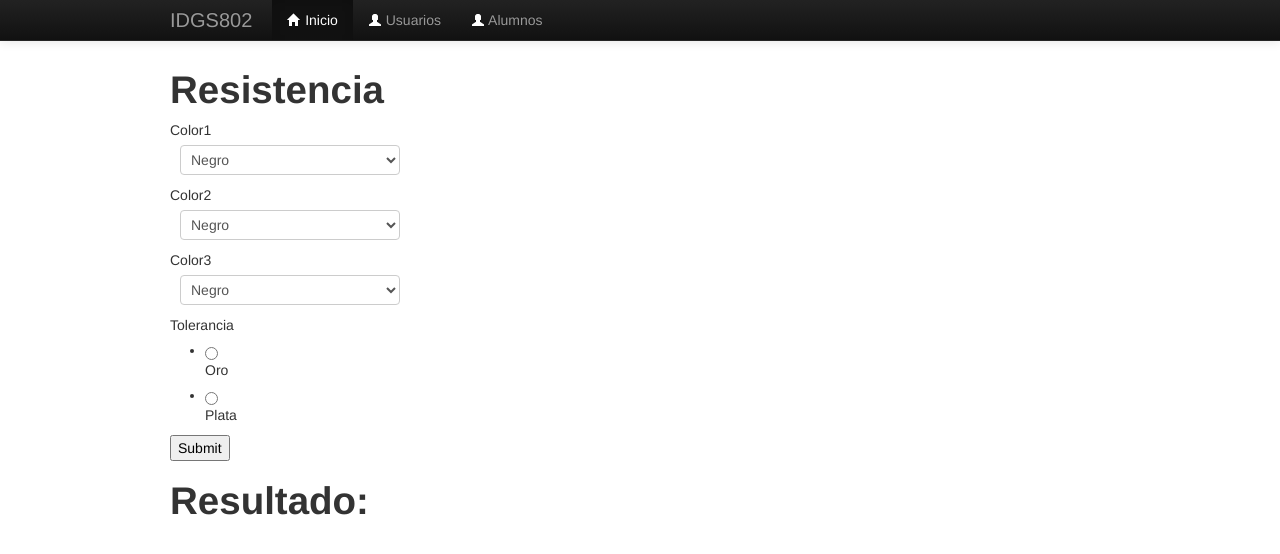
After one commit to IDGS-802-21000455/Practicas-Parcial1-IDGS802, a Flask app: page /resistencia in a window 1280 px wide. The commit adds this page. Shown: the top 554 px of the page. Run offline with Flask 3, Linux system fonts and the light colour scheme; some libraries are stand-ins or nearby versions.

Commit message:
DAJC-ExamenResistencia-12/02/24

```diff
--- a/forms.py
+++ b/forms.py
@@ -7,3 +7,15 @@ class UserForm(Form):
     num2=IntegerField("num2")
     num3=IntegerField("num3")
     num4=IntegerField("num4")
+
+class ResistenciaForm(Form):
+    color1=SelectField(choices=[('Negro','Negro'),('Cafe', 'Cafe'),('Rojo','Rojo'),('Naranja','Naranja')
+                                ,('Amarillo','Amarillo'),('Verde','Verde'),('Azul','Azul'),('Morado','Morado')
+                                ,('Gris','Gris'),('Blanco','Blanco')])
+    color2=SelectField(choices=[('Negro','Negro'),('Cafe', 'Cafe'),('Rojo','Rojo'),('Naranja','Naranja')
+                                ,('Amarillo','Amarillo'),('Verde','Verde'),('Azul','Azul'),('Morado','Morado')
+                                ,('Gris','Gris'),('Blanco','Blanco')])
+    color3=SelectField(choices=[('Negro','Negro'),('Cafe', 'Cafe'),('Rojo','Rojo'),('Naranja','Naranja')
+                                ,('Amarillo','Amarillo'),('Verde','Verde'),('Azul','Azul'),('Morado','Morado')
+                                ,('Gris','Gris'),('Blanco','Blanco')])
+    tolerancia=RadioField('Tolerancia',choices=[('Oro','Oro'),('Plata','Plata')])
--- /dev/null
+++ b/main.py
@@ -0,0 +1,152 @@
+from flask import Flask,request,render_template
+from math import sqrt
+import forms
+
+
+app=Flask(__name__)
+
+@app.route("/")
+def index():
+    return render_template('distancia.html', form=forms.UserForm())
+
+@app.route("/distancia", methods=["GET", "POST"])
+def distancia():
+    distancia_form = forms.UserForm(request.form)
+    res = 0
+
+    if request.method == 'POST' and distancia_form.validate():
+        x1 = distancia_form.num1.data
+        y1 = distancia_form.num2.data
+        x2 = distancia_form.num3.data
+        y2 = distancia_form.num4.data
+
+
+        distancia = sqrt((x2 - x1)**2 + (y2 - y1)**2)
+
+
+        res = distancia
+
+        return render_template('distancia.html', form=distancia_form, res=res)
+
+    return render_template('distancia.html', form=distancia_form, res=res)
+
+
+
+
+
+@app.route("/resultado", methods=["GET", "POST"])
+def resultado():
+    resultado = None  # Inicializa resultado con un valor predeterminado
+
+    if request.method == "POST":
+        num1 = int(request.form.get("n1"))
+        num2 = int(request.form.get("n2"))
+
+        # Obtener la opción seleccionada del radio button
+        opcion = request.form.get("radioOption")
+
+        # Realizar la operación adecuada según la opción seleccionada
+        if opcion == "suma":
+            resultado = num1 + num2
+        elif opcion == "resta":
+            resultado = num1 - num2
+        elif opcion == "multi":
+            resultado = num1 * num2
+        elif opcion == "div":
+            resultado = num1 / num2
+
+    return render_template("formulario.html", resultado=resultado)
+
+
+
+resistencia_colores = {
+    'Negro': 0,
+    'Cafe': 1,
+    'Rojo': 2,
+    'Naranja': 3,
+    'Amarillo': 4,
+    'Verde': 5,
+    'Azul': 6,
+    'Morado': 7,
+    'Gris': 8,
+    'Blanco': 9
+}
+
+tolerancia_colores = {
+    'Oro': 5,
+    'Plata': 10
+}
+
+def calcular_ResistenciaValor(color1, color2, color3):
+    valor = (resistencia_colores[color1] * 10 + resistencia_colores[color2]) * 10 ** resistencia_colores[color3]
+    return valor
+
+
+def calcular_Tolerancia(tolerancia):
+    return tolerancia_colores[tolerancia]
+
+@app.route("/resistencia", methods=["GET", "POST"])
+def resistencia():
+    resistencia_form = forms.ResistenciaForm(request.form)
+    resultado_resistencia = 0
+    minvalor = 0
+    maxvalor = 0
+    color_codes = {
+        'negro': '#000000',
+        'cafe': '#8B4513',
+        'rojo': '#FF0000',
+        'naranja': '#FFA500',
+        'amarillo': '#FFFF00',
+        'verde': '#008000',
+        'azul': '#0000FF',
+        'morado': '#800080',
+        'gris': '#808080',
+        'blanco': '#FFFFFF',
+        'oro': '#FFD700',
+        'plata': '#C0C0C0'
+    }
+
+    color_resistencia = ''
+    porcentaje_tolerancia = 0
+
+    if request.method == 'POST' and resistencia_form.validate():
+        color1 = resistencia_form.color1.data
+        color2 = resistencia_form.color2.data
+        color3 = resistencia_form.color3.data
+        color_tolerancia = resistencia_form.tolerancia.data
+
+        resultado_resistencia = calcular_ResistenciaValor(color1, color2, color3)
+        tolerancia = calcular_Tolerancia(color_tolerancia)
+
+        minvalor = resultado_resistencia * (1 - tolerancia / 100)
+        maxvalor = resultado_resistencia * (1 + tolerancia / 100)
+
+
+        porcentaje_tolerancia = tolerancia
+
+        if color_tolerancia == 'Oro':
+            color_resistencia = 'Oro'
+        elif color_tolerancia == 'Plata':
+            color_resistencia = 'Plata'
+        else:
+            color_resistencia = 'Sin definir'
+
+        print(color1, color2, color3)
+        print(f'Resultado Resistencia: {resultado_resistencia} ohms')
+        print(f'Min Valor: {minvalor} ohms')
+        print(f'Max Valor: {maxvalor} ohms')
+
+    return render_template(
+        'resistencia.html',
+        form=resistencia_form,
+        resultado_resistencia=resultado_resistencia,
+        minvalor=minvalor,
+        maxvalor=maxvalor,
+        color_codes=color_codes,
+        color_resistencia=color_resistencia,
+        porcentaje_tolerancia=porcentaje_tolerancia
+    )
+
+
+if __name__ == "__main__":
+    app.run(debug=True)
--- a/templates/_macros.html
+++ b/templates/_macros.html
@@ -4,3 +4,10 @@
 <dd>{{field(**kwargs)|safe}}</dd>
 
 {%endmacro%}
+
+{%macro resistencia_form(field)%}
+
+<td>{{field.label}}</td>
+<dd>{{field(**kwargs)|safe}}</dd>
+
+{%endmacro%}
--- /dev/null
+++ b/templates/resistencia.html
@@ -0,0 +1,46 @@
+{% extends "layout1.html" %}
+
+{% block content %}
+    {% import "_macros.html" as macros %}
+
+    <h1>Resistencia</h1>
+
+    <form action="/resistencia" method="post">
+        {{ macros.resistencia_form(form.color1, class="form-control") }}
+        {{ macros.resistencia_form(form.color2, class="form-control") }}
+        {{ macros.resistencia_form(form.color3, class="form-control") }}
+        {{ macros.resistencia_form(form.tolerancia, class="form-control") }}
+
+        <input type="submit" name="btn1">
+    </form>
+
+    <h1>Resultado:</h1>
+
+    {% if resultado_resistencia %}
+        <table class="table table-bordered table-striped">
+            <thead>
+                <tr>
+                    <th>Color 1</th>
+                    <th>Color 2</th>
+                    <th>Color 3</th>
+                    <th>Tolerancia</th>
+                    <th>Valor de Resistencia (ohms)</th>
+                    <th>Valor Mínimo (ohms)</th>
+                    <th>Valor Máximo (ohms)</th>
+                </tr>
+            </thead>
+            <tbody>
+                <tr>
+                    <td style="background-color: {{ color_codes.get(form.color1.data | lower, '#FFFFFF') }};">{{ form.color1.data }}</td>
+                    <td style="background-color: {{ color_codes.get(form.color2.data | lower, '#FFFFFF') }};">{{ form.color2.data }}</td>
+                    <td style="background-color: {{ color_codes.get(form.color3.data | lower, '#FFFFFF') }};">{{ form.color3.data }}</td>
+                    <td style="background-color: {{ color_codes.get(color_resistencia.lower(), '#FFFFFF') }};">{{ color_resistencia }} {{ porcentaje_tolerancia }}%</td>
+                    <td>{{ resultado_resistencia }}</td>
+                    <td>{{ minvalor }}</td>
+                    <td>{{ maxvalor }}</td>
+                </tr>
+            </tbody>
+        </table>
+    {% endif %}
+
+    {% endblock %}
```
Also changed, not shown: resistencia.py (added, +104 -0 lines).
